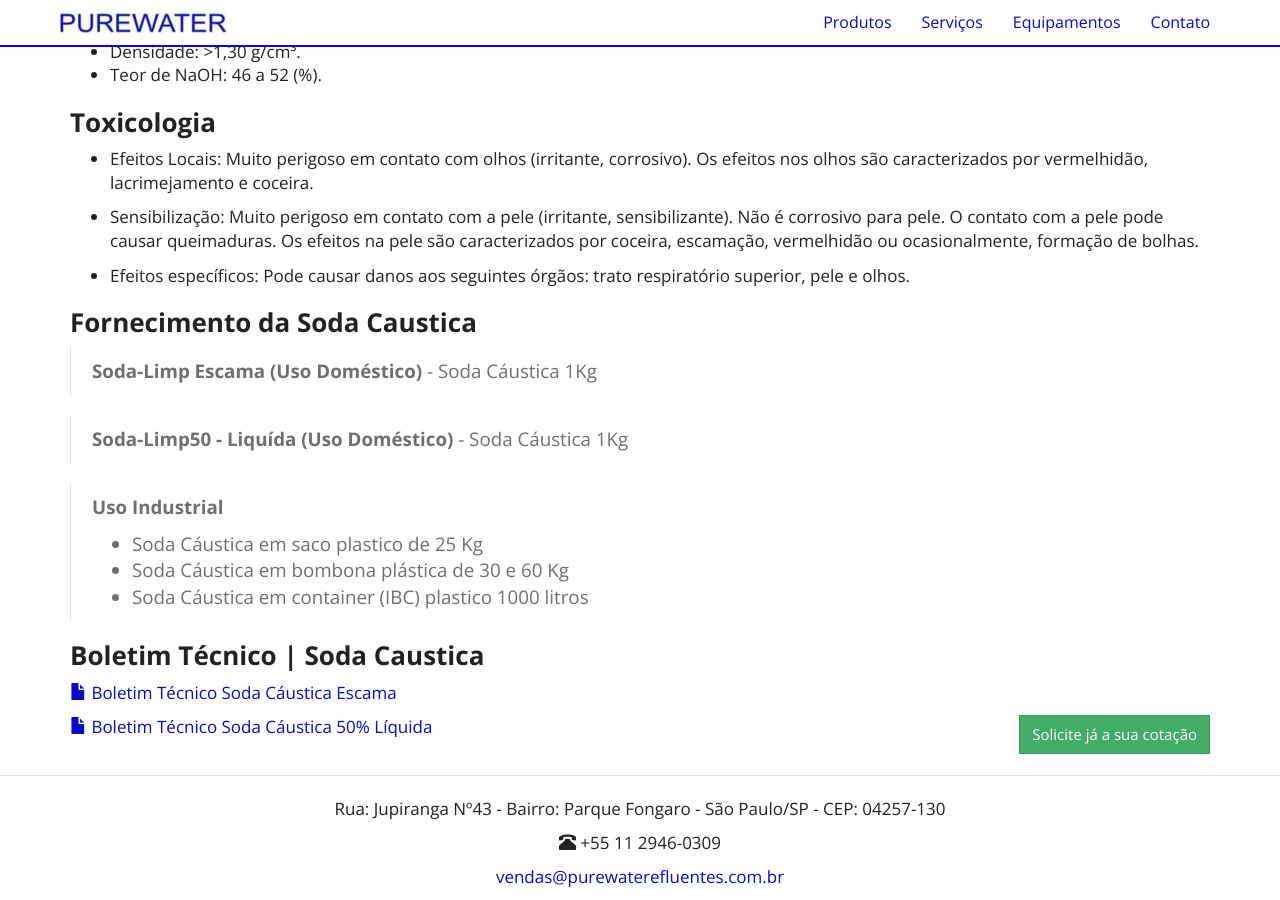
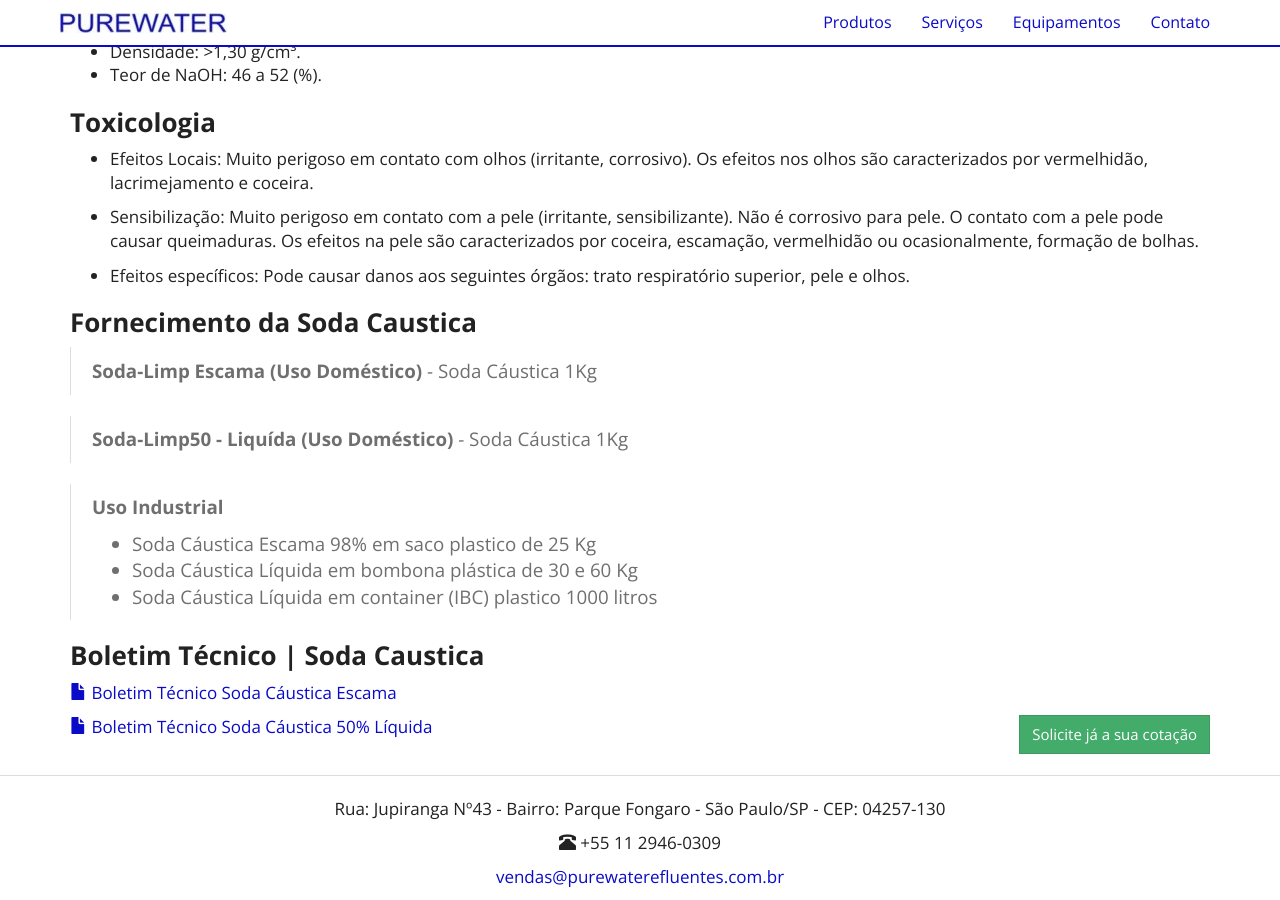
Before and after one commit to purewaterefluentes/purewaterefluentes.github.io, a Jekyll site: the page built from produtos/hidroxido-de-sodio-soda-caustica.md, in a window 1280 px wide and 900 px high, scrolled down 1130 px. Built offline with Jekyll 4.4.1, drawn with Linux system fonts in a browser that asks for light colours; nearby versions of some CDN libraries; library files that are not in the unit come from our copies.

Commit message:
Update hidroxido-de-sodio-soda-caustica.md

```diff
--- a/produtos/hidroxido-de-sodio-soda-caustica.md
+++ b/produtos/hidroxido-de-sodio-soda-caustica.md
@@ -7,9 +7,11 @@
 
 O **Hidróxido de Sódio (NaOH)**, também conhecido como **Soda Cáustica** é comercializado na forma sólida "Escamas" ou em solução cáustica alcalina de uso na indústria (principalmente como uma base química ) no fabrico de papel , têxteis e detergentes .
 
-**Soda Cáustica de uso Doméstico SODA-LIMP Escama®:** Desincrustante Alcalino, Desentupir pias, Desentumpir ralos, limpeza de utensilios, desengraxante e limpeza geral.
+**Soda Cáustica de uso Doméstico SODA-LIMP Escama®:**
+Desincrustante Alcalino, Desentupir pias, Desentumpir ralos, limpeza de utensilios, desengraxante e limpeza geral.
 
-**Soda Cáustica de uso Doméstico SODA-LIMP50 Liquída®:** Fabricação de Sabão, Desincrustante Alcalino, Desentupir pias, Desentumpir ralos, limpeza de utensilios, desengraxante e limpeza geral.
+**Soda Cáustica de uso Doméstico SODA-LIMP50 Liquída®:**
+Fabricação de Sabão, Desincrustante Alcalino, Desentupir pias, Desentumpir ralos, limpeza de utensilios, desengraxante e limpeza geral.
 
 É utilizado na indústria do petróleo no desenvolvimento de lamas de perfuração, também são reconhecidos para desentupir ou desbloquear tubos de drenagem em cozinhas e banheiros e redes hidraúlicas de indústria, entre outros.
 
@@ -54,9 +56,9 @@
 >**Soda-Limp50 - Liquída (Uso Doméstico)** - Soda Cáustica 1Kg
 
 >**Uso Industrial**
-- Soda Cáustica em saco plastico de 25 Kg
-- Soda Cáustica em bombona plástica de 30 e 60 Kg
-- Soda Cáustica em container (IBC) plastico 1000 litros
+- Soda Cáustica Escama 98% em saco plastico de 25 Kg
+- Soda Cáustica Líquida em bombona plástica de 30 e 60 Kg
+- Soda Cáustica Líquida em container (IBC) plastico 1000 litros
 >
 >
 
```
